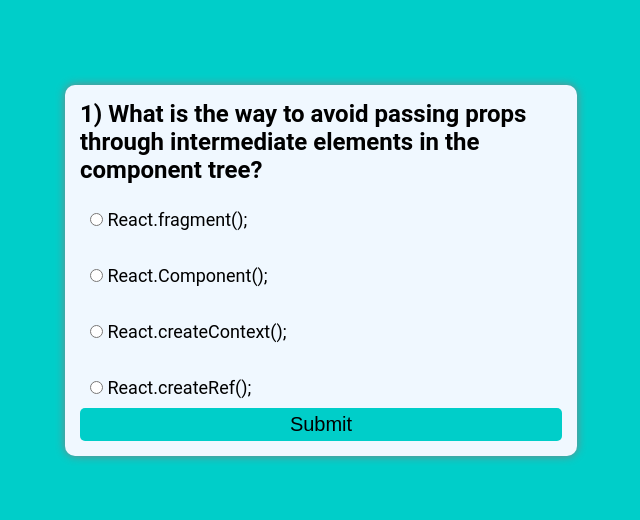
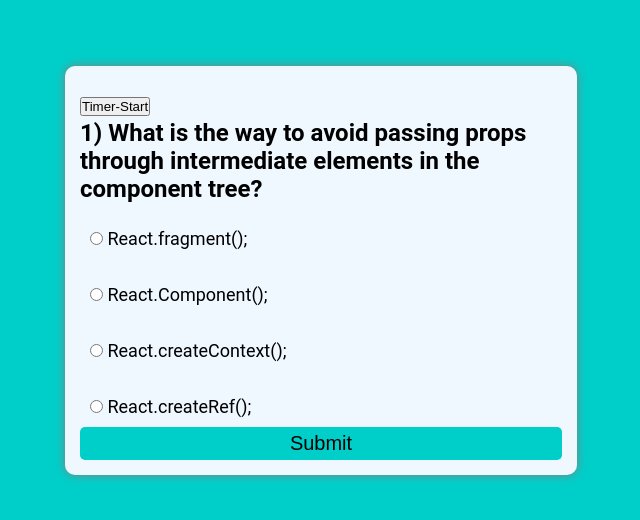
Before and after one commit to pardeepgiri/React-quiz, a plain HTML site: page index.html in a window 1280 px wide. Shown: the part 130-650 px from the top of the page, without its empty margins (319-959 px from the left). Drawn offline with Linux system fonts and the light colour scheme.

Commit message:
Update index.html

```diff
--- a/index.html
+++ b/index.html
@@ -10,6 +10,7 @@
 <body>
     <div class="main">
         <div id="box">
+         <h1 id="hi"> <button id="start" onclick="setInterval(starttimer,1000)"> Timer-Start</button><span id="time"></span>  </h1>
          <h2 id="questionvalue">1) This is the dummy question </h2>
          <div class="row">
             <input class="options"  id="option1" type="radio" value="a" name="option">
@@ -28,6 +29,7 @@
             <label for="option4" > option 4</label>
          </div>
          <button class="btn" onclick="submitquiz()">Submit </button>
+
         </div>
     </div>
     <script src="app.js"></script>
```
